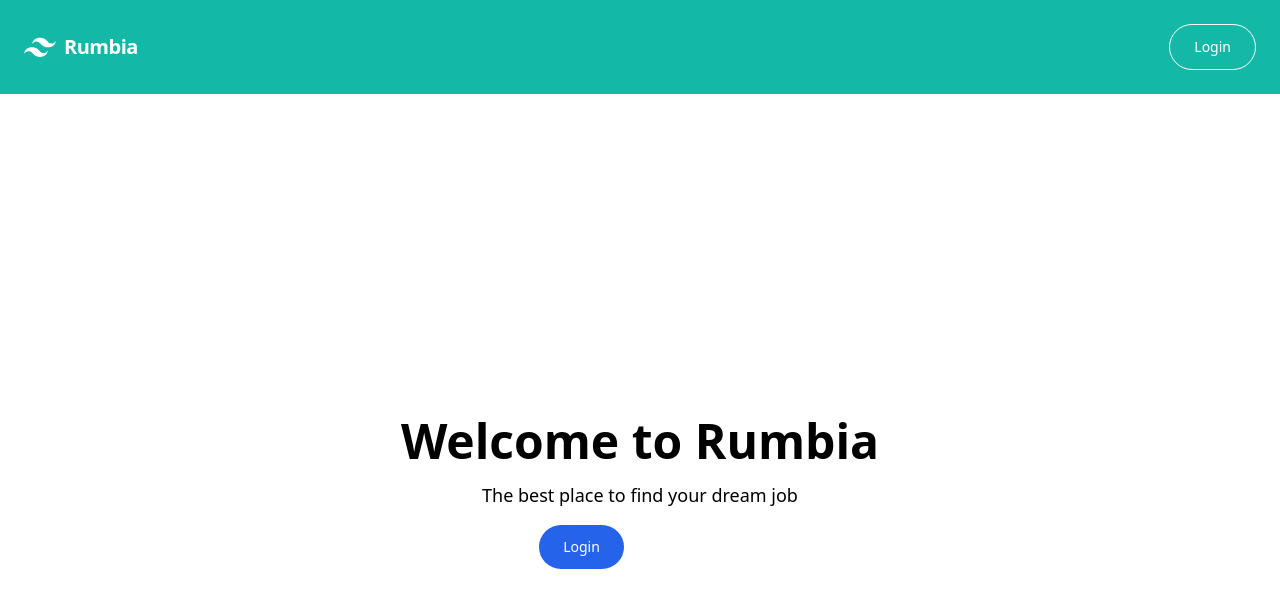
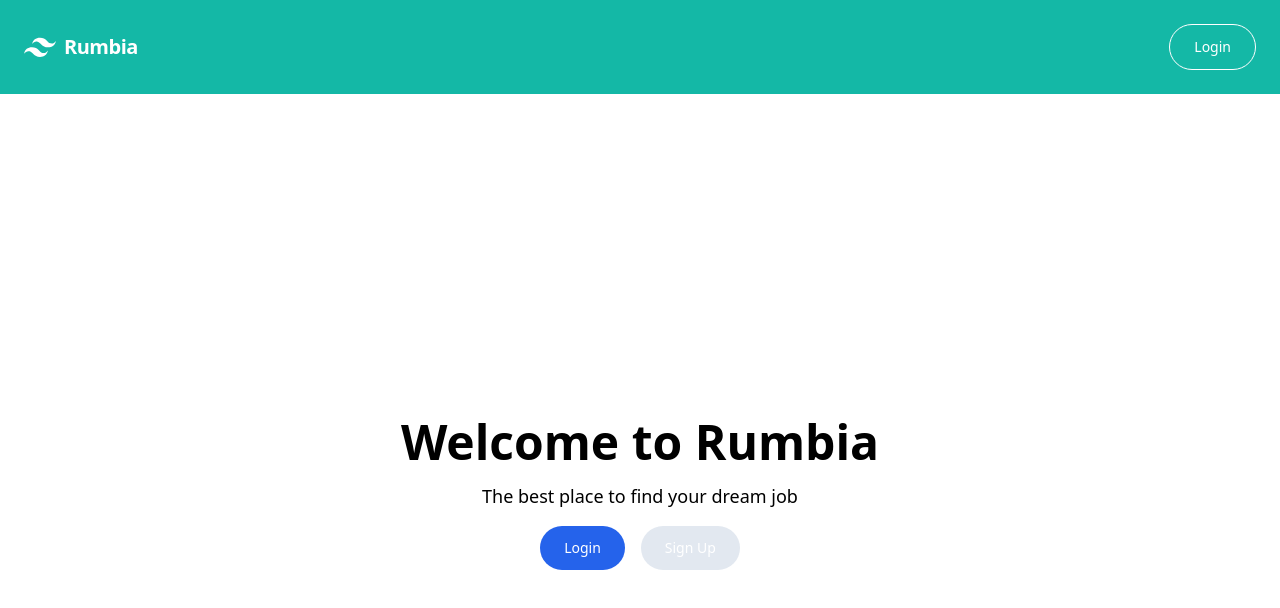
Before and after one commit to opikzxx/rumbia, a React (Vite) app: page / in a window 1280 px wide. Shown: the top 608 px of the page. Built offline with nearby package versions, Linux system fonts and the light colour scheme.

Commit message:
fix: change color button home

```diff
--- a/src/pages/HomePage.jsx
+++ b/src/pages/HomePage.jsx
@@ -12,9 +12,9 @@ export default function HomePage() {
         </Link>
         <Link to="/register">
           <Button
-            variant="outline"
+            variant="secondary"
             size="medium"
-            className="text-black border-black"
+            className="bg-slate-200 text-black hover:bg-slate-300"
           >
             Sign Up
           </Button>
```
